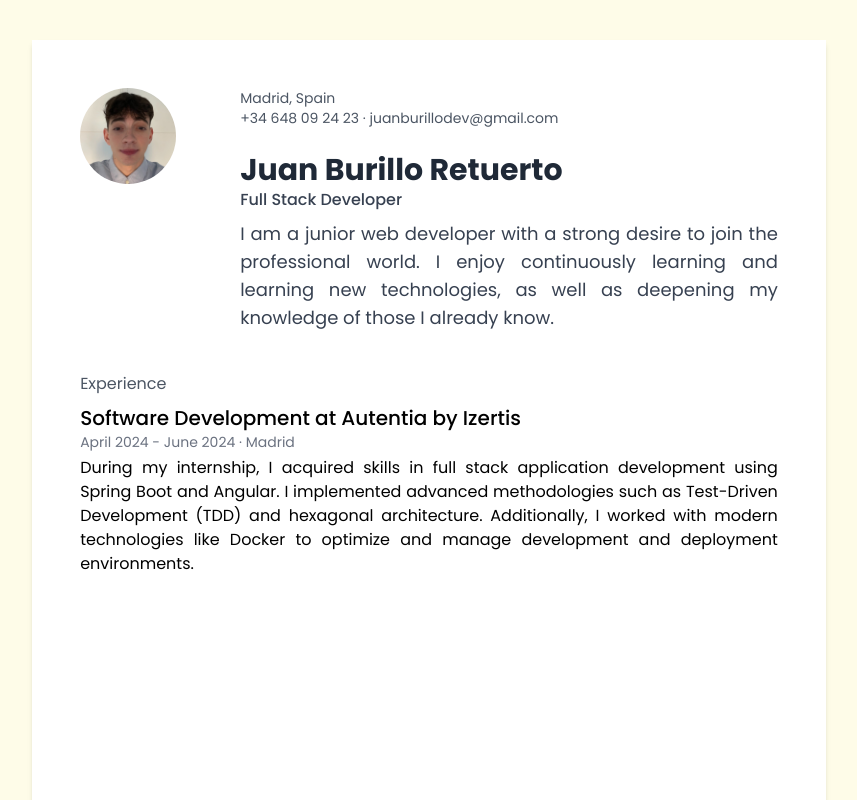
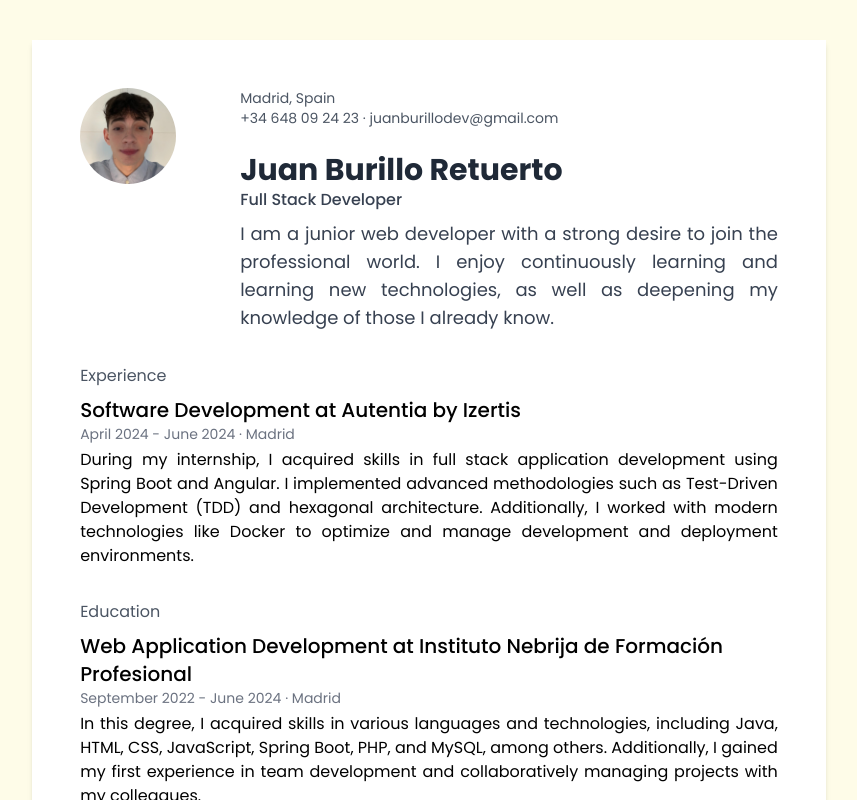
Before and after one commit to juanburillo/curriculum-vitae, a Vue app: page / in a window 1280 px wide. Shown: the top 800 px of the page, without its empty margins (211-1068 px from the left). Built offline with nearby package versions, Linux system fonts and the light colour scheme.

Commit message:
feat: :sparkles: fill Education component

```diff
--- a/src/components/Curriculum.vue
+++ b/src/components/Curriculum.vue
@@ -8,8 +8,8 @@ import Education from './Education.vue';
   <div class="w-[210mm] h-[297mm] my-10 mx-auto p-12 bg-white shadow-md">
     <Presentation />
 
-    <Experience class="mt-10"/>
+    <Experience class="mt-8"/>
 
-    <Education />
+    <Education class="mt-8" />
   </div>
 </template>
--- a/src/components/Education.vue
+++ b/src/components/Education.vue
@@ -1,5 +1,15 @@
 <script setup lang="ts">
+import data from '../locales/data.json';
 </script>
 
 <template>
+  <div>
+    <h2 class="text-gray-600">Education</h2>
+
+    <div v-for="degree in data.education" class="mt-2">
+      <h1 class="font-medium text-xl">{{ degree.title }} at {{ degree.school }}</h1>
+      <h2 class="text-gray-500 text-sm">{{ degree.startDate }} - {{ degree.endDate }} &middot; {{ degree.city }}</h2>
+      <p class="mt-1 text-justify">{{ degree.description }}</p>
+    </div>
+  </div>
 </template>
```
